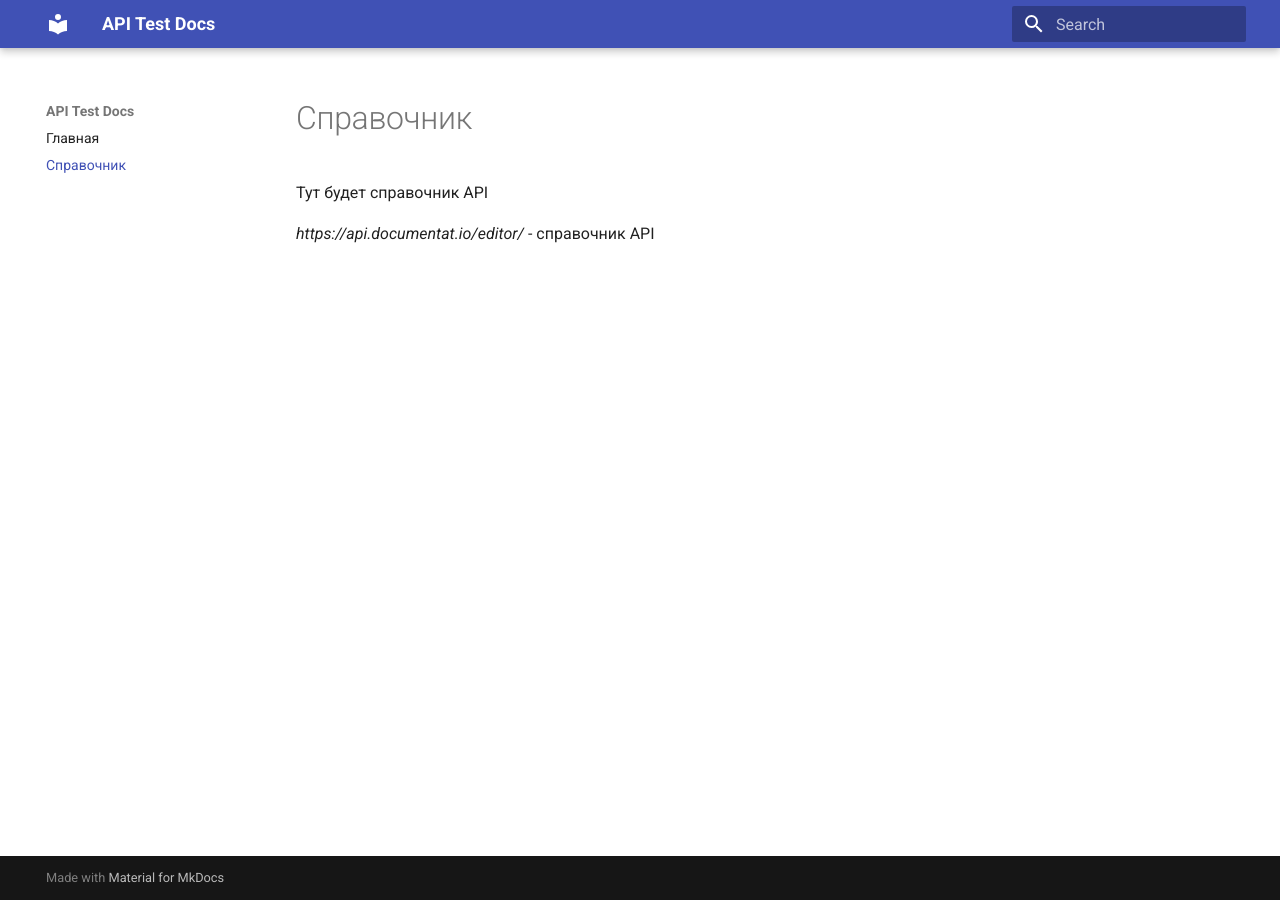
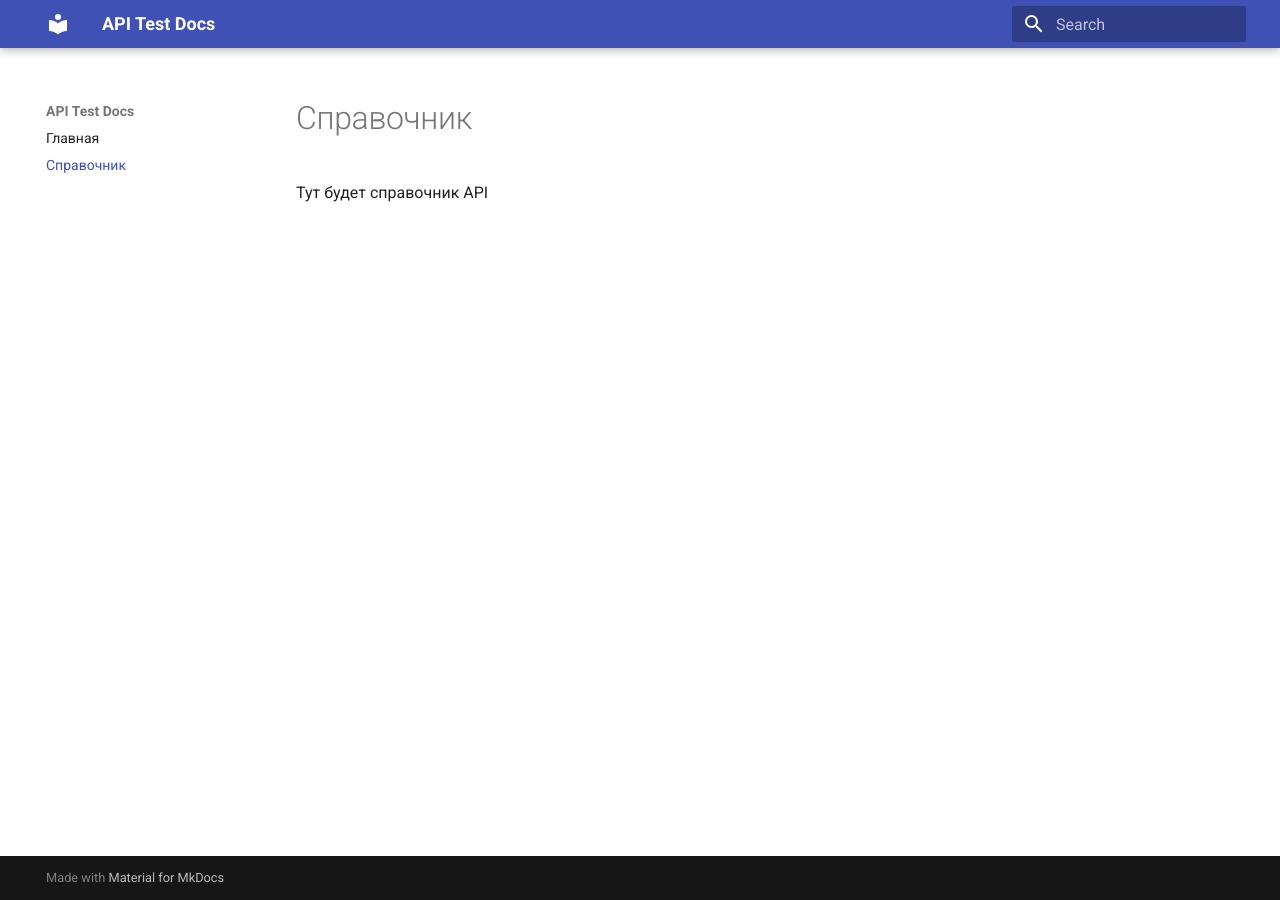
Before and after one commit to ElenaSmol/test-april2025, an MkDocs documentation site: the page built from docs/Справочник API.md, in a window 1280 px wide. Built offline with MkDocs 1.6.1 and Material for MkDocs 9.7.7, drawn with Linux system fonts in a browser that asks for light colours.

Commit message:
Commit forth

```diff
--- a/docs/Справочник API.md
+++ b/docs/Справочник API.md
@@ -1,3 +1 @@
 Тут будет справочник API
-
-_https://api.documentat.io/editor/_ - справочник API
```
